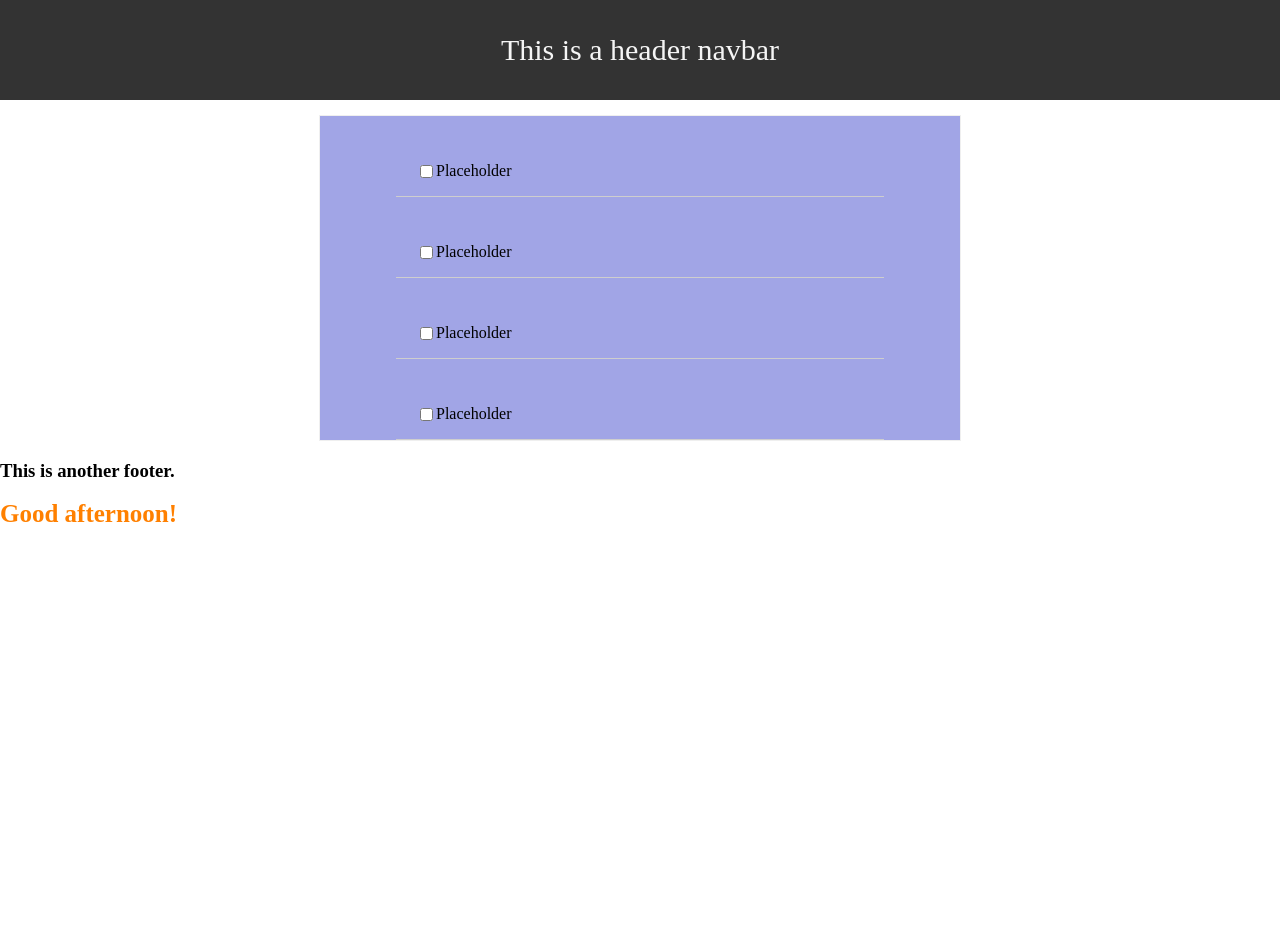
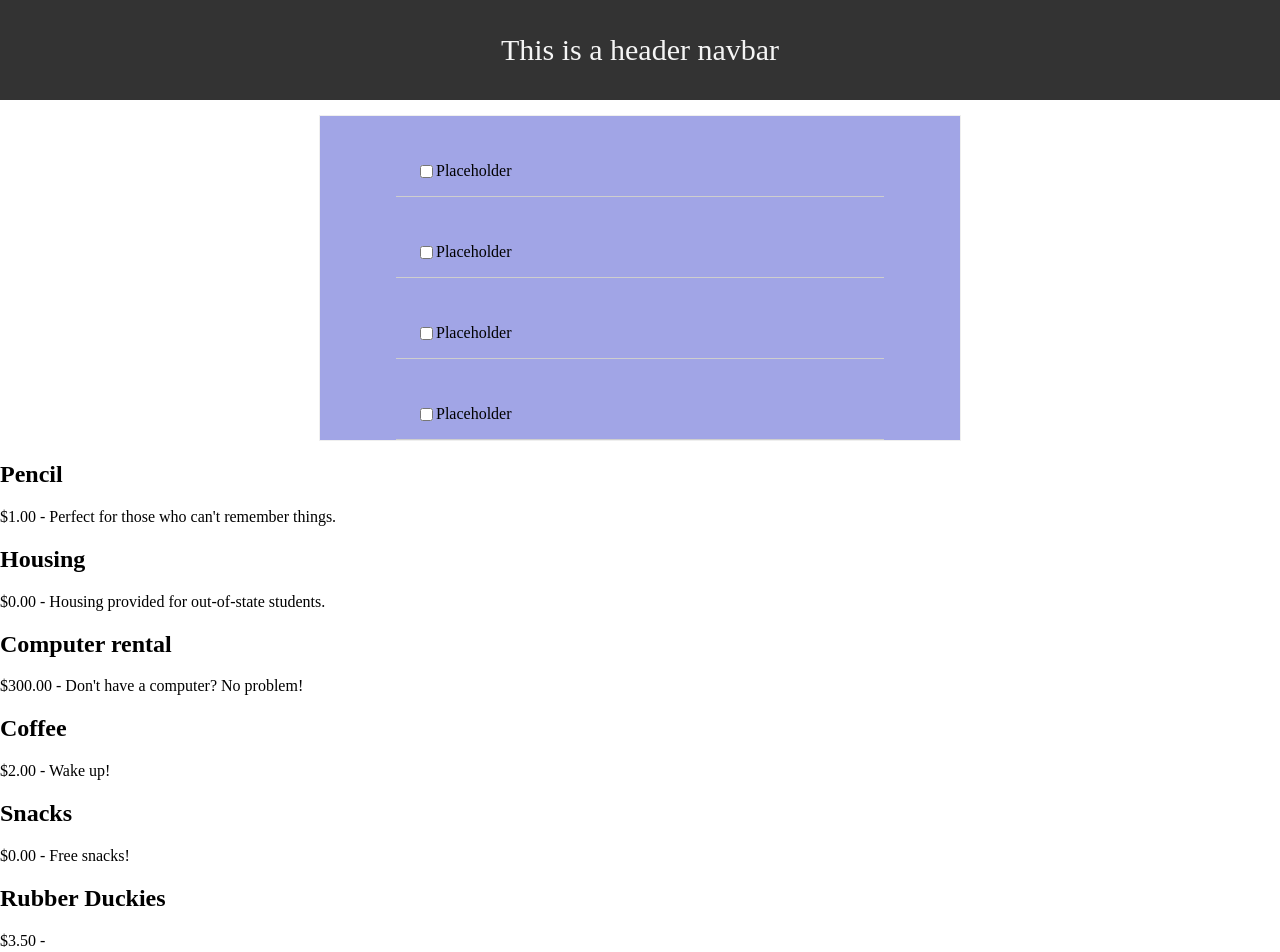
Before and after one commit to OvalleRo/cra-tefi, a React (Create React App) app in the folder learning-react/: page / in a window 1280 px wide. Shown: the top 952 px of the page. Before the commit the page ends 800 px from the top, so only its background shows below. Built offline with nearby package versions, Linux system fonts and the light colour scheme.

Commit message:
propsInReact-mappingComponents

```diff
--- a/learning-react/src/App.js
+++ b/learning-react/src/App.js
@@ -4,28 +4,30 @@ import MainContent from "./components/MainContent"
 import Footer from "./components/Footer"
 import MyApp from "./components/MyApp"
 import MyInfo from "./components/MyInfo"
+import productsData from "./components/vsschoolProducts"
+import Product from "./components/Product"
 import "./style.css"
 
 function App(){
-    const date = new Date();
-    const hours = date.getHours();
-    let timeOfDay;
-    const styles= {
-        fontSize: "25px",
-    }
+    // const date = new Date();
+    // const hours = date.getHours();
+    // let timeOfDay;
+    // const styles= {
+    //     fontSize: "25px",
+    // }
 
-    if(hours < 12){
-        timeOfDay= "morning"
-        styles.color = "#009dff"
-    }else if(hours >= 12 && hours < 17){
-        timeOfDay= "afternoon"
-        styles.color = "#ff8000"
-    }else{
-        timeOfDay= "night"
-        styles.color = "#13016b"
-    }
+    // if(hours < 12){
+    //     timeOfDay= "morning"
+    //     styles.color = "#009dff"
+    // }else if(hours >= 12 && hours < 17){
+    //     timeOfDay= "afternoon"
+    //     styles.color = "#ff8000"
+    // }else{
+    //     timeOfDay= "night"
+    //     styles.color = "#13016b"
+    // }
 
-
+    const productComponents = productsData.map(item => <Product key={item.id} product={item}/>)
 
     return(
         <div>
@@ -33,9 +35,12 @@ function App(){
             <MyInfo /> */}
             <Header />
             <MainContent />
-            <Footer />
+            {/* <Footer /> */}
             {/* <h1 style={{color: "#ff8c00", backgroundColor: "#ff2d00"}}>Good {timeOfDay}!</h1> */}
-            <h1 style={styles}>Good {timeOfDay}!</h1>
+            {/* <h1 style={styles}>Good {timeOfDay}!</h1> */}
+            <div>
+                {productComponents}
+            </div>
         </div>
     )
 }
--- /dev/null
+++ b/learning-react/src/components/Product.js
@@ -0,0 +1,12 @@
+import React from "react"
+
+function Product(props) {
+    return (
+        <div>
+            <h2>{props.product.name}</h2>
+            <p>{props.product.price.toLocaleString("en-US", {style: "currency", currency: "USD"})} - {props.product.description} </p>
+        </div>
+    )
+}
+
+export default Product
--- /dev/null
+++ b/learning-react/src/components/vsschoolProducts.js
@@ -0,0 +1,39 @@
+const products = [
+    {
+        id: "1",
+        name: "Pencil",
+        price: 1,
+        description: "Perfect for those who can't remember things."
+    },
+    {
+        id: "2",
+        name: "Housing",
+        price: 0,
+        description: "Housing provided for out-of-state students."
+    },
+    {
+        id: "3",
+        name: "Computer rental",
+        price: 300,
+        description: "Don't have a computer? No problem!"
+    },
+    {
+        id: "4",
+        name: "Coffee",
+        price: 2,
+        description: "Wake up!"
+    },
+    {
+        id: "5",
+        name: "Snacks",
+        price: 0,
+        description: "Free snacks!"
+    },
+    {
+        id: "6",
+        name: "Rubber Duckies",
+        price: 3.50,
+    },
+]
+
+export default products
--- a/learning-react/src/index.js
+++ b/learning-react/src/index.js
@@ -6,5 +6,6 @@ import App from "./App"
 //functional component
 //parent child components
 //inline style
-//props
+//props-propiedades
+//mapping components (key={id})
 ReactDOM.render(<App />, document.getElementById("root"));
```
